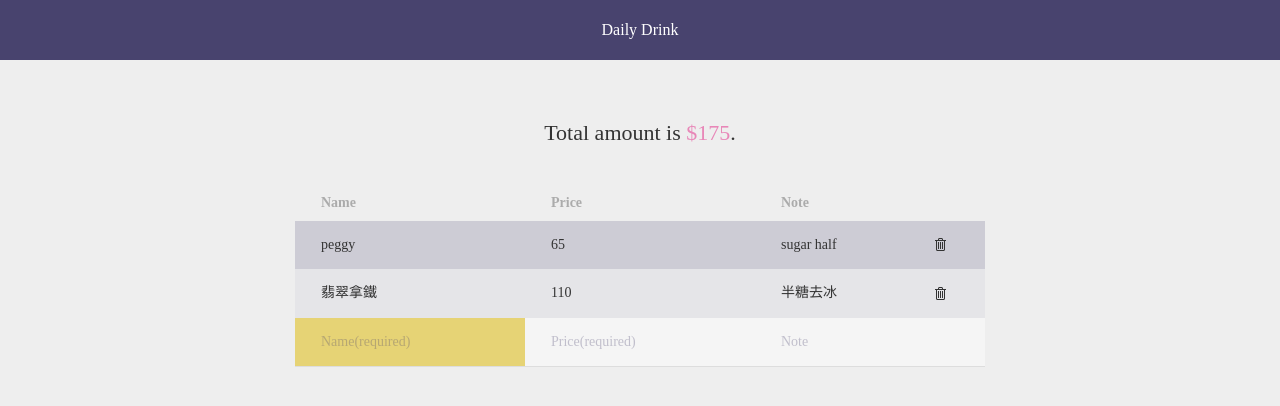
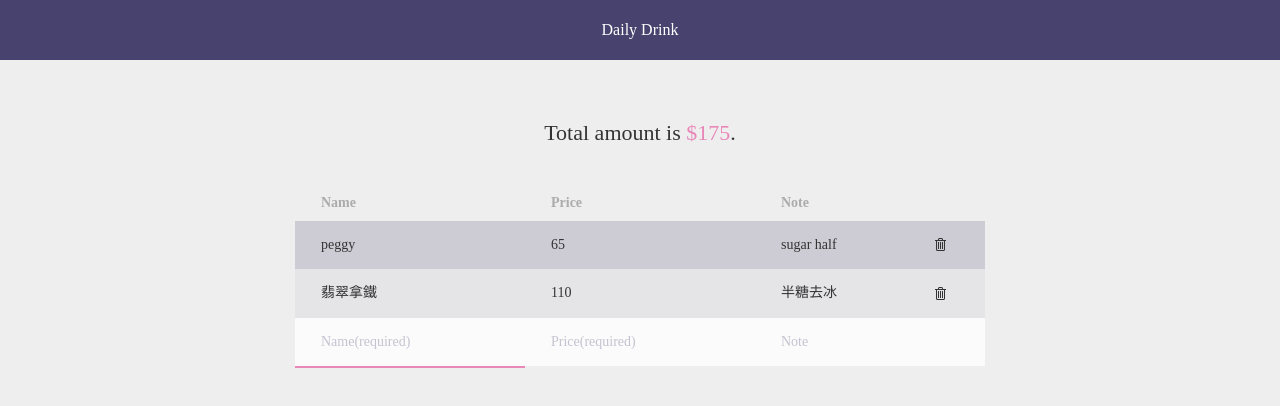
Before and after one commit to wade790720/dailydrinks, a React app: page / in a window 1280 px wide. Shown: the top 406 px of the page. Built offline with nearby package versions, Linux system fonts and the light colour scheme.

Commit message:
set input focus style

```diff
--- a/src/components/Input/style.sass
+++ b/src/components/Input/style.sass
@@ -1,18 +1,19 @@
 @import ~styles/variable
 
 input
-    background: #ffffff69
+    background: #ffffffc4
     padding: 16px 26px
     border-width: 0
-    border-bottom: 1px solid #ddd
+    border-bottom: 2px solid #efefef
     transition: all .4s
     outline: none
 
     &:focus
-        background: #e6d375
+        border-bottom-color: $color-important
 
     &.disabled
         opacity: .4
+        border-bottom-color: #fff
 
 ::placeholder
     color: rgba($color-main, .3)
```
